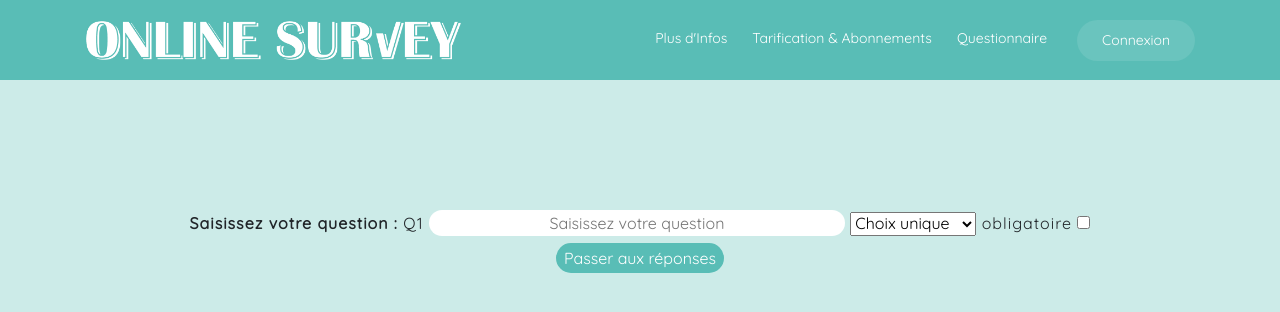
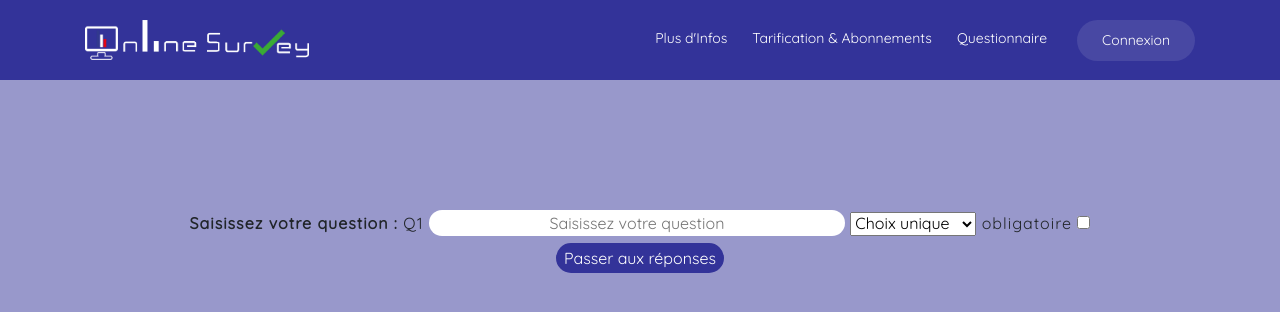
Before and after one commit to AlexandreZT/Online-Survey, a PHP site: page /question-creation.php in a window 1280 px wide. Shown: the top 312 px of the page. Run offline with PHP 8.4, Linux system fonts and the light colour scheme.

Commit message:
design finito

```diff
--- a/OnlineSurvey/website/answers-creation.php
+++ b/OnlineSurvey/website/answers-creation.php
@@ -49,7 +49,7 @@
 	      <div class="logo mr-auto">
 	        <!--<h1 class="text-light"><a href="index.html"><span>Vesperr</span></a></h1>-->
 	        <!-- Uncomment below if you prefer to use an image logo -->
-	        <a href="index.php"><img src="assets/img/banner.png" alt="" class="img-fluid"></a>
+	        <a href="index.php"><img src="assets/img/banner3.png" alt="" class="img-fluid"></a>
 	      </div>
 
 	      <nav class="nav-menu d-none d-lg-block">
--- a/OnlineSurvey/website/assets/css/question-style.css
+++ b/OnlineSurvey/website/assets/css/question-style.css
@@ -4,7 +4,7 @@
 body {
     font-family: "Quicksand", sans-serif;
     /*color: #444444;*/
-    background-color: rgba(89, 189, 182, 0.3);
+    background-color: rgba(51, 51, 153, 0.5);
   }
 
   span {
@@ -91,7 +91,7 @@ input[type=submit] {
     height: 80px;
     z-index: 997;
     transition: all 0.5s;
-    background: rgb(89, 189, 182);
+    background: rgb(51, 51, 153);
   }
 
   #header.header-scrolled {
--- a/OnlineSurvey/website/assets/css/survey-style.css
+++ b/OnlineSurvey/website/assets/css/survey-style.css
@@ -4,7 +4,11 @@
 body {
     font-family: "Quicksand", sans-serif;
     /*color: #444444;*/
-    background-color: rgba(89, 189, 182, 0.3);
+    background-color: rgba(51, 51, 153, 0.5);
+
+    /*background-color: rgba(89, 189, 182, 0.3);*/
+
+
   }
 
   span {
@@ -35,14 +39,14 @@ body {
 
 input[type=text] {
   text-align: center;
-  border: 2px #59BDB6;
+  border: 2px rgb(51, 51, 153);;
   border-radius: 30px;
 }
 
 input[type=submit] {
-  border: 2px solid #59BDB6;
+  border: 2px solid rgb(51, 51, 153);
   color: white;
-  background-color: #59BDB6;
+  background-color: rgb(51, 51, 153);
   border-radius: 50px;
 }
 
@@ -91,7 +95,10 @@ input[type=submit] {
     height: 80px;
     z-index: 997;
     transition: all 0.5s;
-    background: rgb(89, 189, 182);
+    background: rgb(51, 51, 153);
+    /*background: rgb(89, 189, 182);*/
+
+
   }
 
   #header.header-scrolled {
--- a/OnlineSurvey/website/dashboard.php
+++ b/OnlineSurvey/website/dashboard.php
@@ -249,6 +249,10 @@
                                             $req_user_answ = $mysqli->query("SELECT * FROM answers WHERE `choice`=$quest");
                                             $req_user_answ->data_seek(0);
                                             while ($row = $req_user_answ->fetch_assoc()){
+                                                if ($row['answer'] == "") // si la question n'a pas été nommé
+                                        {
+                                            $row['answer'] = "réponse sans nom"; // alors je la nomme "sans nom"
+                                        }
                                                 echo "<p>- $row[answer]</p>";
                                             }
                                         }
--- a/OnlineSurvey/website/poll-creation.php
+++ b/OnlineSurvey/website/poll-creation.php
@@ -49,7 +49,7 @@
 	      <div class="logo mr-auto">
 	        <!--<h1 class="text-light"><a href="index.html"><span>Vesperr</span></a></h1>-->
 	        <!-- Uncomment below if you prefer to use an image logo -->
-	        <a href="index.php"><img src="assets/img/banner.png" alt="" class="img-fluid"></a>
+	        <a href="index.php"><img src="assets/img/banner3.png" alt="" class="img-fluid"></a>
 	      </div>
 
 	      <nav class="nav-menu d-none d-lg-block">
--- a/OnlineSurvey/website/question-creation.php
+++ b/OnlineSurvey/website/question-creation.php
@@ -31,7 +31,7 @@
   <link href="assets/vendor/aos/aos.css" rel="stylesheet">
 
   <!-- Template Main CSS File -->
-  <link href="assets/css/answer-style.css" rel="stylesheet">
+  <link href="assets/css/survey-style.css" rel="stylesheet">
 
   <!-- =======================================================
   * Template Name: Vesperr - v2.0.0
@@ -49,7 +49,7 @@
 	      <div class="logo mr-auto">
 	        <!--<h1 class="text-light"><a href="index.html"><span>Vesperr</span></a></h1>-->
 	        <!-- Uncomment below if you prefer to use an image logo -->
-	        <a href="index.php"><img src="assets/img/banner.png" alt="" class="img-fluid"></a>
+	        <a href="index.php"><img src="assets/img/banner3.png" alt="" class="img-fluid"></a>
 	      </div>
 
 	      <nav class="nav-menu d-none d-lg-block">
```
